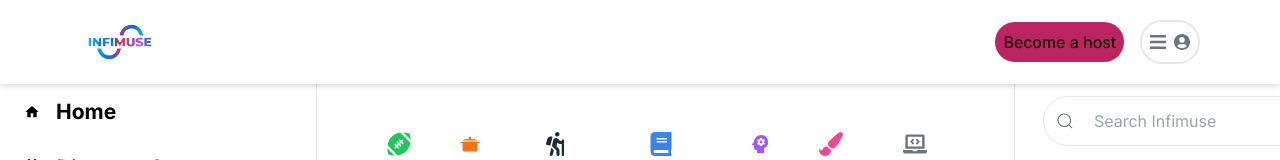
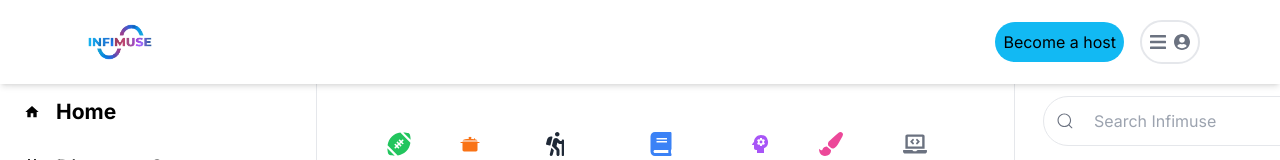
Before and after one commit to Infimuse/infimuse-WebApp, a Next.js app: page /communities in a window 1280 px wide. Shown: the top 160 px of the page. Built offline with nearby package versions, Linux system fonts and the light colour scheme.

Commit message:
Refactor button styling for sign up form

```diff
--- a/components/CommunityNav.js
+++ b/components/CommunityNav.js
@@ -46,7 +46,7 @@ const Header = () => {
         <FaSearch className="h-6 cursor-pointer" />
           Communities
         </Link> */}
-        <Link href="/pricing" className="hidden md:inline cursor-pointer  p-2 rounded-full bg-[#BB2460] hover:bg-gray-100 hover:text-[#BB2460] text-black">Become a host</Link>
+        <Link href="/pricing" className="hidden md:inline cursor-pointer  p-2 rounded-full bg-[#12B9f3] hover:bg-gray-100 hover:text-[#BB2460] text-black">Become a host</Link>
         {/* <FaGlobe className="h-6 cursor-pointer" /> */}
         <div className="relative">
           <div
```
